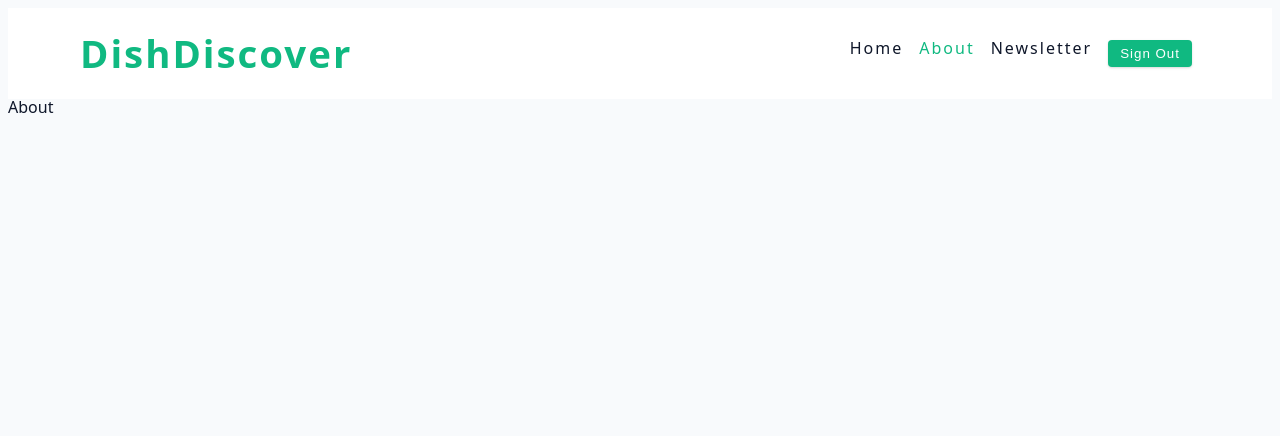
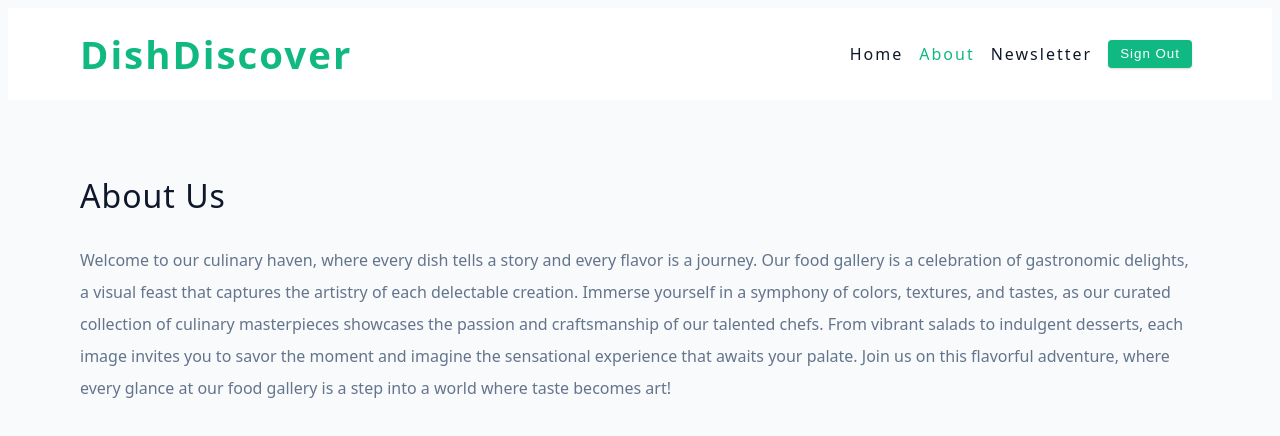
Before and after one commit to SuccessEnehikhuere/DishDiscover, a React (Vite) app: page /about in a window 1280 px wide. Shown: the top 436 px of the page. Built offline with nearby package versions, Linux system fonts and the light colour scheme.

Commit message:
feat:set up about page

```diff
--- /dev/null
+++ b/src/assets/wrappers/about.js
@@ -0,0 +1,11 @@
+import styled from 'styled-components'
+
+const Wrapper = styled.main`
+  p {
+    line-height: 2;
+    color: var(--grey-500);
+    margin-top: 2rem;
+  }
+
+`
+export default Wrapper
--- /dev/null
+++ b/src/assets/wrappers/landing.js
@@ -0,0 +1,48 @@
+import styled from "styled-components"
+
+
+const Wrapper = styled.main`
+  background: var(--grey-900);
+  display: flex;
+  justify-content: center;
+  align-items: center;
+  width: var(--view-width);
+  max-width: var(--max-width);
+  margin: 0 auto;
+  height: 100vh;
+  background-image: url(${import.meta.env.BASE_URL}images/food.svg);
+  background-size: 100%;
+  background-position: center;
+  background-repeat: no-repeat;
+  // position:fixed;
+
+  background-color: rgba(0, 0, 0, 0.6);
+  background-blend-mode: color;
+  // position:fixed;
+   @media(min-width:768px){
+    background-size:80%
+
+   }
+   .modal{
+    background:transparent;
+   }
+
+  .modal-center {
+    display: flex;
+    flex-direction: column;
+    align-items: center;
+    justify-content: center;
+  }
+  .heading-text {
+    font-size: clamp(1.5rem, 5vw, 3rem);
+    color: var(--primary-500);
+    font-weight: 700;
+    letter-spacing: 2px;
+  }
+
+
+  }
+`
+
+
+export default Wrapper
--- a/src/assets/wrappers/navbar.js
+++ b/src/assets/wrappers/navbar.js
@@ -1,7 +1,7 @@
 import styled from "styled-components";
 
 
-export const Wrapper = styled.nav`
+const Wrapper = styled.nav`
   background: var(--white);
   .nav-center {
     width: var(--view-width);
@@ -32,6 +32,9 @@ export const Wrapper = styled.nav`
   .nav-link:hover {
     color: var(--primary-500);
   }
+  .nav-btn {
+    padding: 0.4rem 0.75rem;
+  }
   .active {
     color: var(--primary-500);
   }
@@ -44,6 +47,9 @@ export const Wrapper = styled.nav`
     .nav-links {
       flex-direction: row;
       margin-top: 0;
+      align-items: center;
     }
   }
-`;
+`
+
+export default Wrapper
--- a/src/components/Navbar.jsx
+++ b/src/components/Navbar.jsx
@@ -1,7 +1,7 @@
 import React from 'react'
 import { NavLink } from 'react-router-dom'
-import { Wrapper } from '../assets/wrappers/navbar'
-import styled from 'styled-components'
+import Wrapper  from '../assets/wrappers/navbar'
+
 
 
 const Navbar = () => {
@@ -20,7 +20,7 @@ const Navbar = () => {
             Newsletter
           </NavLink>
           <NavLink to="/" className="nav-link">
-            <button className='btn'>
+            <button className='btn nav-btn'>
               Sign out
             </button>
           </NavLink>
--- a/src/index.css
+++ b/src/index.css
@@ -273,4 +273,12 @@ ul {
   margin: 0 auto;
   margin-top: 1rem;
 }
- */
+/* ============= PROJECT CSS ===============*/
+
+.page{
+  width:var(--view-width);
+  max-width:var(--max-width);
+  margin: 0 auto;
+  padding: 5rem 2rem;
+
+}
--- a/src/pages/About.jsx
+++ b/src/pages/About.jsx
@@ -1,8 +1,23 @@
 import React from 'react'
+import Wrapper from '../assets/wrappers/about'
 
 const About = () => {
   return (
-    <div>About</div>
+    <Wrapper>
+      <h3>About us</h3>
+      <p>
+        Welcome to our culinary haven, where every dish tells a story and every
+        flavor is a journey. Our food gallery is a celebration of gastronomic
+        delights, a visual feast that captures the artistry of each delectable
+        creation. Immerse yourself in a symphony of colors, textures, and
+        tastes, as our curated collection of culinary masterpieces showcases the
+        passion and craftsmanship of our talented chefs. From vibrant salads to
+        indulgent desserts, each image invites you to savor the moment and
+        imagine the sensational experience that awaits your palate. Join us on
+        this flavorful adventure, where every glance at our food gallery is a
+        step into a world where taste becomes art!
+      </p>
+    </Wrapper>
   )
 }
 
--- a/src/pages/HomeLayout.jsx
+++ b/src/pages/HomeLayout.jsx
@@ -7,7 +7,10 @@ const HomeLayout = () => {
     <>
       <main>
         <Navbar />
-        <Outlet />
+        <section className='page'>
+           <Outlet/>
+        </section>
+
       </main>
     </>
   )
--- a/src/pages/Landing.jsx
+++ b/src/pages/Landing.jsx
@@ -1,8 +1,17 @@
 import React from 'react'
+import Wrapper from '../assets/wrappers/landing'
 
 const Landing = () => {
   return (
-    <div>Landing</div>
+    <Wrapper>
+      <div className='modal'>
+        <div className='modal-center'>
+          <h2 className='heading-text'>welcome to dish discoverGallery</h2>
+          <p>where every dish tells a story and every flavor is a journey.</p>
+          <button>sign in</button>
+        </div>
+      </div>
+    </Wrapper>
   )
 }
 
```
Also changed, not shown: public/images/food.svg (added), src/assets/undraw_eating_together_re_ux62.svg (deleted).
